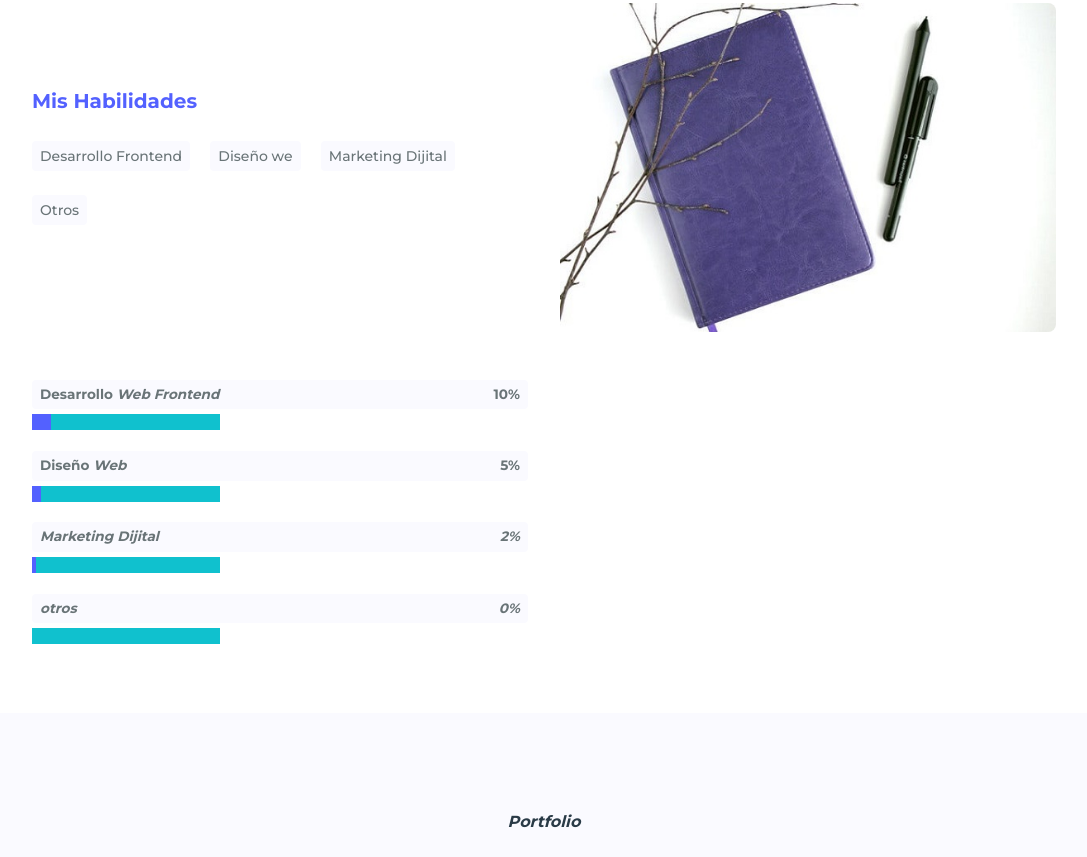
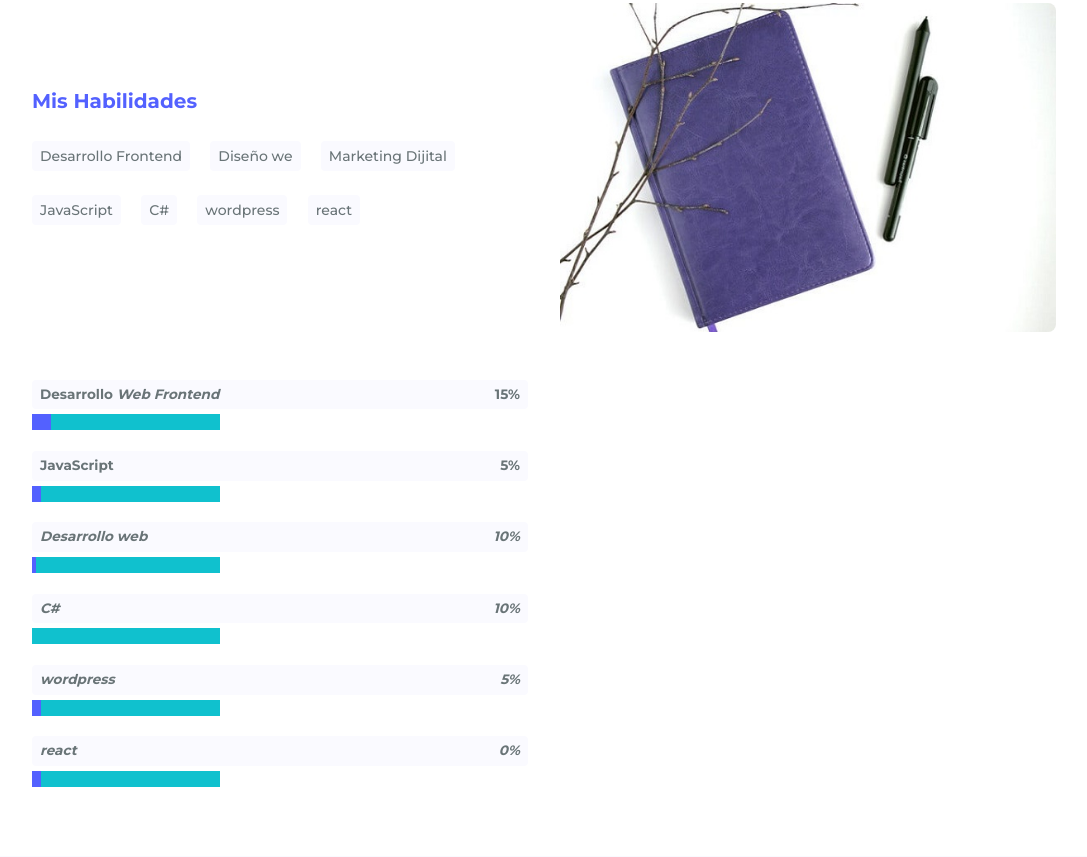
Before and after one commit to Juriar2/Juriar_Abirzabit.github.io, a plain HTML site: page index.html in a window 1280 px wide. Shown: the part 1983-2840 px from the top of the page, without its empty margins (96-1183 px from the left). Drawn offline with nearby package versions, Linux system fonts and the light colour scheme.

Commit message:
Add files via upload

```diff
--- a/index.html
+++ b/index.html
@@ -1,5 +1,6 @@
 <!DOCTYPE html>
 <html lang="es">
+
 <head>
   <meta charset="UTF-8">
   <meta name="viewport" content="width=device-width, initial-scale=1.0">
@@ -8,6 +9,7 @@
   <link rel="shortcut icon" href="assets/img/logo.png" type="image/x-icon">
   <title>portafolio</title>
 </head>
+
 <body>
   <header class="l-header">
     <nav class="nav bd-grid">
@@ -43,7 +45,7 @@
       </ul>
       <ul id="slider">
         <li style="background-image: url('assets/img/xd.svg'); z-index:0; opacity: 1;">
-                    <div class="content_slider" >
+          <div class="content_slider">
             <div>
               <h2>Desarrollador frontend</h2>
               <p>Soy un estudiante Universitario</p>
@@ -52,7 +54,7 @@
           </div>
         </li>
         <li style="background-image: url('assets/img/xd.svg'); ">
-                    <div class="content_slider" >
+          <div class="content_slider">
             <div>
               <h2></h2>
               <p></p>
@@ -61,10 +63,10 @@
           </div>
         </li>
         <li style="background-image: url('assets/img/xd.svg'); ">
-                    <div class="content_slider" >
+          <div class="content_slider">
             <div>
               <h2></h2>
-                    <p</p>
+              <p< /p>
 
             </div>
           </div>
@@ -102,12 +104,15 @@
                 <span class="contact__text">Teapa Tabasco</span>
               </div>
               <div class="about__social">
-                            <a href="https://www.linkedin.com/in/juriar-abirzabit-torrez-jimenez-73a21a207" class="about__social-icon"><i class='bx bxl-linkedin' ></i></a>
+                <a href="https://www.linkedin.com/in/juriar-abirzabit-torrez-jimenez-73a21a207"
+                  class="about__social-icon"><i class='bx bxl-linkedin'></i></a>
                 <a href="https://github.com/Juriar2" class="about__social-icon"><i class='bx bxl-github'></i></a>
-                            <a href="#" class="about__social-icon"><i class='bx bxl-dribbble' ></i></a>
-                            <a href="https://www.facebook.com/Soyyuriar23" class="about__social-icon"><i class='bx bxl-facebook' ></i></a>
-                            <a href="https://www.instagram.com/Soyuriar23/?fbclid=IwAR22beXNlWsaN_3goeNdRgBapZyWupiBOQja-8TX6QLWlu4kdfFKXd4nPdM" class="about__social-icon"><i class='bx bxl-instagram' ></i></a>
-                            <a href="https://twitter.com/abirzabit" class="about__social-icon"><i class='bx bxl-twitter' ></i></a>
+                <a href="#" class="about__social-icon"><i class='bx bxl-dribbble'></i></a>
+                <a href="https://www.facebook.com/Soyyuriar23" class="about__social-icon"><i
+                    class='bx bxl-facebook'></i></a>
+                <a href="https://www.instagram.com/Soyuriar23/?fbclid=IwAR22beXNlWsaN_3goeNdRgBapZyWupiBOQja-8TX6QLWlu4kdfFKXd4nPdM"
+                  class="about__social-icon"><i class='bx bxl-instagram'></i></a>
+                <a href="https://twitter.com/abirzabit" class="about__social-icon"><i class='bx bxl-twitter'></i></a>
               </div>
             </div>
         </div>
@@ -123,7 +128,10 @@
           <span class="skills__name">Desarrollo Frontend</span>
           <span class="skills__name">Diseño we</span>
           <span class="skills__name">Marketing Dijital</span>
-                        <span class="skills__name">Otros</span>
+          <span class="skills__name">JavaScript</span>
+          <span class="skills__name">C#</span>
+          <span class="skills__name">wordpress</span>
+          <span class="skills__name">react</span>
         </div>
         <div class="skills__img">
           <img src="assets/img/skill.jpg" alt="">
@@ -132,31 +140,46 @@
           <div class="progress">
             <p class="skills__name">
               <b>Desarrollo <i>Web Frontend</i></b>
-                            <b >10%</b>
+              <b>15%</b>
             </p>
             <progress value="10" min="0" max="100"></progress>
           </div>
           <div class="progress">
             <p class="skills__name">
-                            <b>Diseño <i>Web</i></b>
+              <b>JavaScript</b>
               <b>5%</b>
             </p>
             <progress value="05" min="0" max="100"></progress>
-                        </div >
+          </div>
           <div class="progress">
             <p class="skills__name">
-                            <b><i>Marketing <i>Dijital</i></b>
-                            <b>2%</b>
+              <b><i>Desarrollo <i> web</i></b>
+              <b>10%</b>
             </p class="skills__name">
             <progress value="02" min="0" max="100"></progress>
           </div>
           <div class="progress">
             <p class="skills__name">
-                            <b><i>otros</i><i></i></b>
-                            <b>0%</b>
+              <b><i>C#</i><i></i></b>
+              <b>10%</b>
             </p>
             <progress value="0" min="0" max="100"></progress>
           </div>
+          <div class="progress">
+            <p class="skills__name">
+              <b><i>wordpress</i></b>
+              <b>5%</b>
+            </p>
+            <progress value="05" min="0" max="100"></progress>
+          </div>
+          <div class="progress">
+            <p class="skills__name">
+              <b><i>react</i></b>
+              <b>0%</b>
+            </p>
+            <progress value="05" min="0" max="100"></progress>
+          </div>
+
         </article>
     </section>
     </div>
@@ -218,7 +241,7 @@
 
 
   <footer class="yuriar">
-                <small>© Copyright  2021  Todo los derecho estan reservado  </a></small>
+    <small>© Copyright 2021-2022 Todo los derecho estan reservado </a></small>
   </footer>
 
   </footer>
@@ -229,4 +252,5 @@
   <!--===== MAIN JS =====-->
   <script src="assets/js/main.js"></script>
 </body>
+
 </html>
```
Lines whose indentation alone changed are shown as unchanged.
